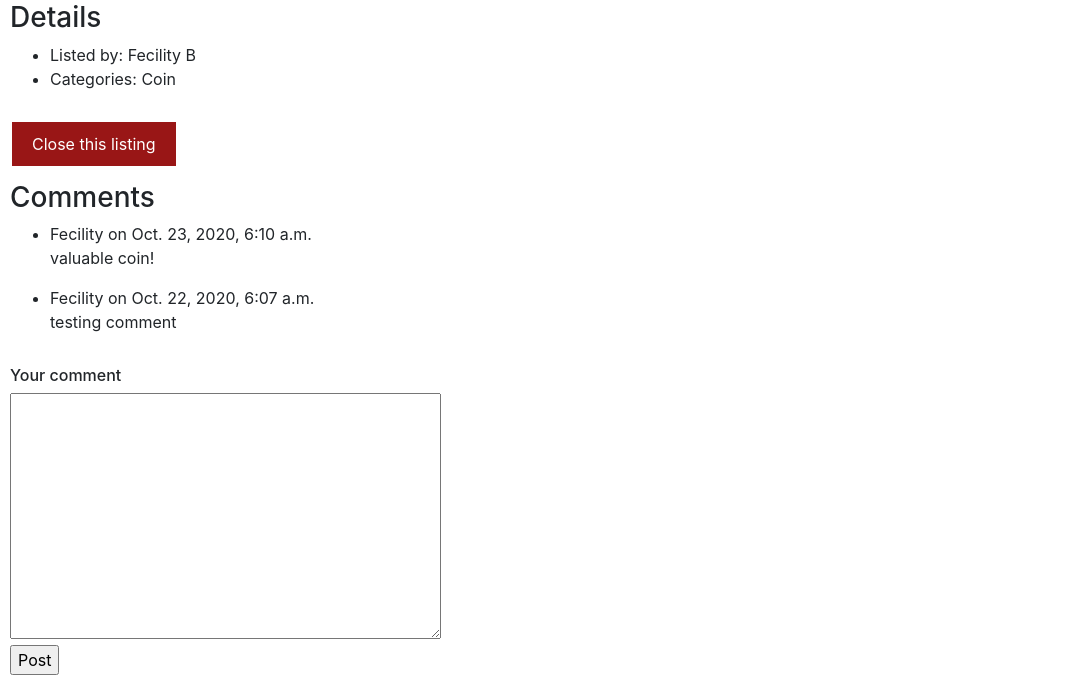
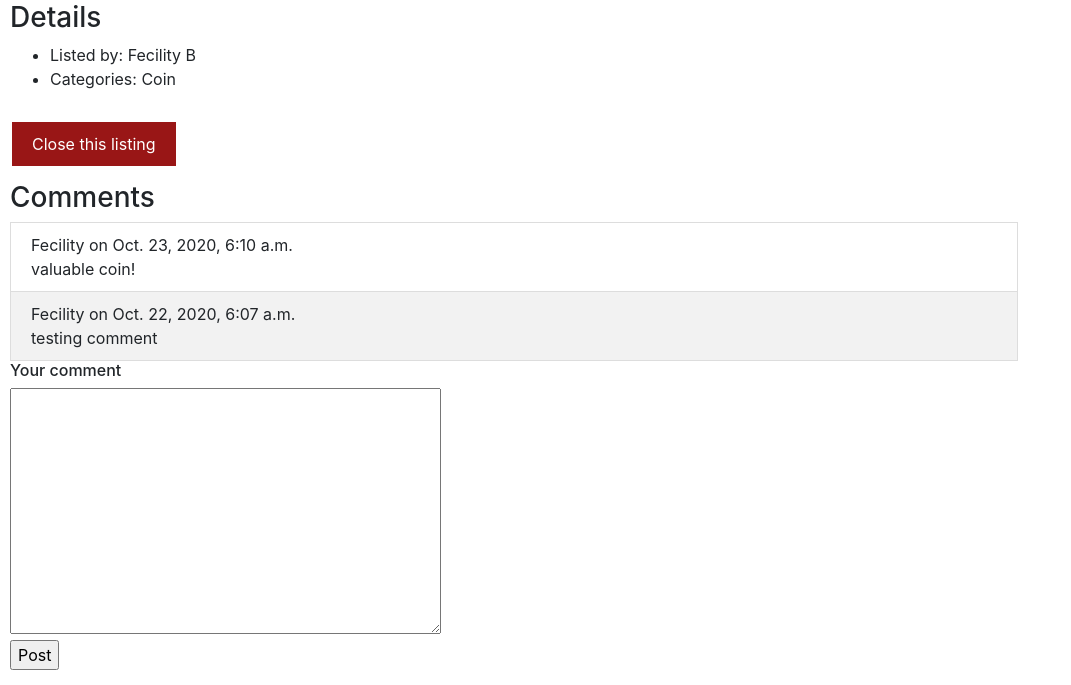
Before and after one commit to thaohvm/commerce, a Django app: page /listing/2 in a window 1280 px wide. Shown: the part 654-1339 px from the top of the page, without its empty margins (0-1071 px from the left). Run offline with Django 3.2, Linux system fonts and the light colour scheme; a user stored in the database is signed in; data comes from the database, SQL or seed files in the repository; both versions use the stored data as it was after the commit; some libraries are stand-ins or nearby versions.

Commit message:
updated css

```diff
--- a/auctions/static/auctions/styles.css
+++ b/auctions/static/auctions/styles.css
@@ -50,7 +50,7 @@ body {
 .closing_button:hover {
     background-color: #5c0813
 }
-#category {
+#category, #watchlist {
     width: 80%;
 }
 
@@ -62,3 +62,26 @@ body {
 #category tr:nth-child(even){
     background-color: #f2f2f2;
 }
+
+#comments {
+    width: 80%;
+}
+
+#comments td {
+    padding: 10px 20px;
+    border: 1px solid #ddd;
+}
+
+#comments tr:nth-child(even){
+    background-color: #f2f2f2;
+}
+
+.listing_form {
+    width: 100%;
+    padding: 10px 10px;
+    margin: 10px 0;
+    display: inline-block;
+    border: 1px solid #ccc;
+    border-radius: 5px;
+    box-sizing: border-box;
+}
--- a/auctions/templates/auctions/listing.html
+++ b/auctions/templates/auctions/listing.html
@@ -86,14 +86,18 @@ You are not the current max bid.
 
 <h3>Comments</h3>
 
-<ul>
-    <table>
-        {% for comment in comments %}
-        <li>{{ comment.created_by.first_name }} on {{ comment.created }}</li>
-        <p>{{ comment.content }}</p>
-        {% endfor %}
-    </table>
-</ul>
+<table id="comments">
+    {% for comment in comments %}
+    <tr>
+        <td>
+            {{ comment.created_by.first_name }} on {{ comment.created }}
+            <br>
+            {{ comment.content }}
+        </td>
+    </tr>
+    {% endfor %}
+</table>
+
 <h6>Your comment</h6>
 {% if user.is_authenticated %}
 <div class="comments">
--- a/auctions/views.py
+++ b/auctions/views.py
@@ -15,6 +15,10 @@ class NewListingForm(forms.ModelForm):
         model = Listing
         fields = ["item", "description", "price",
                   "currency", "image_url", "category"]
+        widgets = {
+            "item": forms.TextInput(attrs={"class": "listing_form"}),
+            "description": forms.TextInput(attrs={"class": "listing_form"}),
+        }
 
 
 class BidForm(forms.ModelForm):
```
Also changed, not shown: auctions/templates/auctions/watchlist.html (+5 -2 lines), db.sqlite3.
